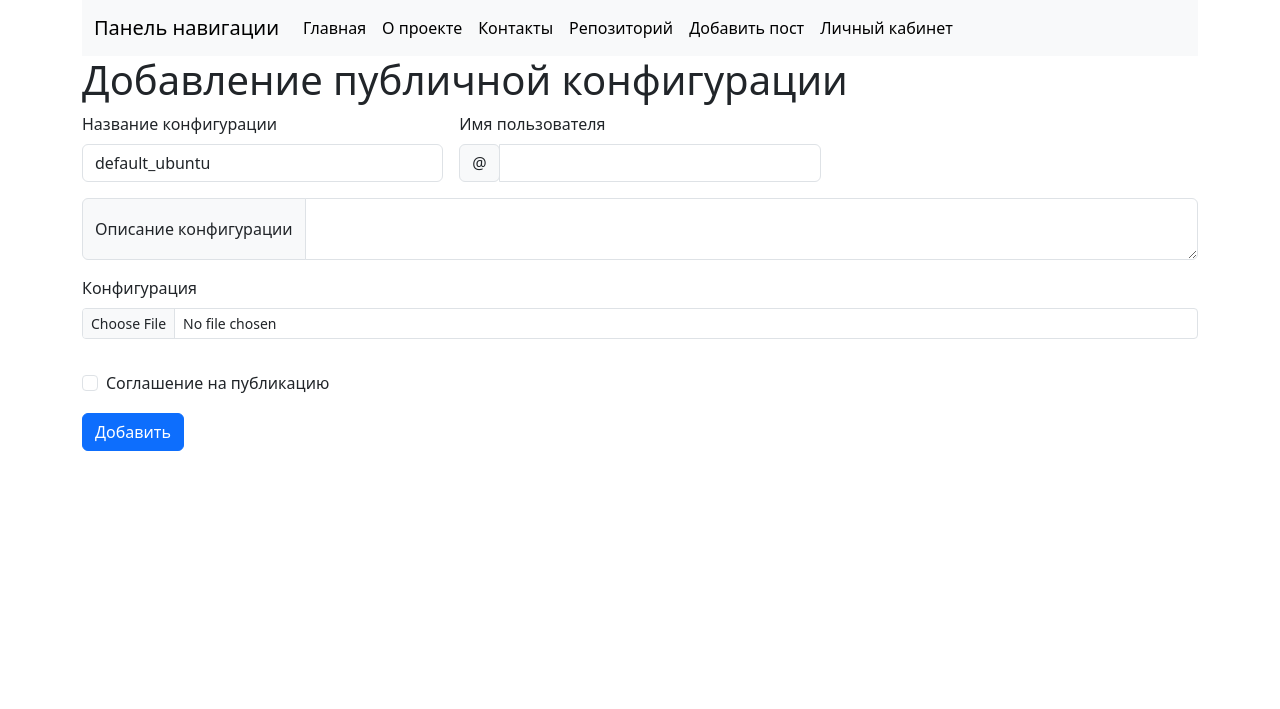
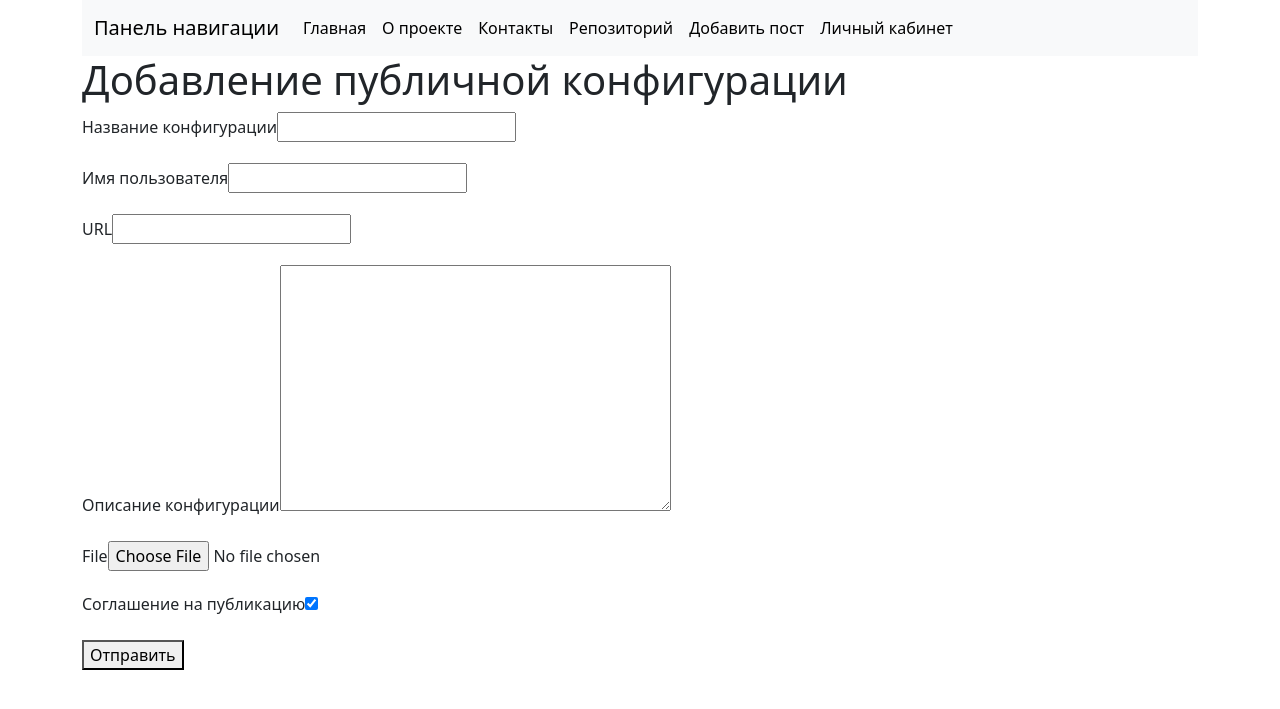
Before and after one commit to rdborisov/VMConfigKeeper, a Django app: page /addpost/ in a window 1280 px wide. Shown: the top 709 px of the page. Run offline with Django 5.2, Linux system fonts and the light colour scheme.

Commit message:
test files upload

```diff
--- a/VMConfigKeeper/myprojectenv/myproject/settings.py
+++ b/VMConfigKeeper/myprojectenv/myproject/settings.py
@@ -124,3 +124,5 @@ STATIC_ROOT = os.path.join(BASE_DIR, 'static')
 # https://docs.djangoproject.com/en/5.0/ref/settings/#default-auto-field
 
 DEFAULT_AUTO_FIELD = 'django.db.models.BigAutoField'
+
+MEDIA_ROOT = '/disk/hdd_1/Rep_VM'
--- a/VMConfigKeeper/myprojectenv/myproject/templates/temp_cpu/addpost.html
+++ b/VMConfigKeeper/myprojectenv/myproject/templates/temp_cpu/addpost.html
@@ -3,42 +3,15 @@
 {% block content %}
 
 <h1>{{ title_name }}</h1>
-    <form class="row g-3 needs-validation" novalidate action="" method="POST">
-        {% csrf_token %}
-        <div class="col-md-4">
-          <label for="validationCustom01" class="form-label">Название конфигурации</label>
-          <input type="text" class="form-control" id="validationCustom01" value="default_ubuntu" required name="field_title">
-        </div>
-        <div class="col-md-4">
-          <label for="validationCustomUsername" class="form-label">Имя пользователя</label>
-          <div class="input-group has-validation">
-            <span class="input-group-text" id="inputGroupPrepend">@</span>
-            <input type="text" class="form-control" id="validationCustomUsername" aria-describedby="inputGroupPrepend" required name="field_user">
-          </div>
-        </div>
-        <div class="input-group">
-            <span class="input-group-text">Описание конфигурации</span>
-            <textarea class="form-control" aria-label="Описание конфигурации" name="field_text"></textarea>
-          </div>
-        <div class="mb-3">
-            <label for="formFileSm" class="form-label">Конфигурация</label>
-            <input class="form-control form-control-sm" id="formFileSm" type="file" name="field_file">
-          </div>
-        <div class="col-12">
-          <div class="form-check">
-            <input class="form-check-input" type="checkbox" value="" id="invalidCheck" required name="field_check>
-            <label class="form-check-label" for="invalidCheck">
-              Соглашение на публикацию
-            </label>
-            <div class="invalid-feedback">
-              Вы должны принять перед отправкой.
-            </div>
-          </div>
-        </div>
-        <div class="col-12">
-          <button class="btn btn-primary" type="submit">Добавить</button>
-        </div>
-      </form>
+  <form action="" method="post" enctype="multipart/form-data">
+    {% csrf_token %}
+    <div class="form-error">{{ form.non_field_errors }}</div>
+    {% for f in form %}
+    <p><label class="form-label" for="{{ f.id_for_label }}">{{ f.label }}</label>{{ f }}</p>
+    <div class="form-error">{{ f.errors }}</div>
+    {% endfor %}
+    <p><button type="submit">Отправить</button></p>
+  </form>
 
 
 {% endblock %}
--- a/VMConfigKeeper/myprojectenv/temp_cpu/forms.py
+++ b/VMConfigKeeper/myprojectenv/temp_cpu/forms.py
@@ -1,12 +1,25 @@
 from django import forms
-
+from .models import vmconfig
 class LoginForm(forms.Form):
     username = forms.CharField()
     password = forms.CharField(widget=forms.PasswordInput)
 
-class AddPostForm(forms.Form):
-    title = forms.CharField(max_length=255)
-    public_user = forms.CharField(max_length=255)
-    content = forms.CharField(widget=forms.Textarea())
-    file = forms.FileField()
-    is_published = forms.BooleanField()
+class AddPostForm(forms.ModelForm):
+
+
+    class Meta:
+        model = vmconfig
+        fields = ['title', 'public_user', 'slug', 'content', 'file' ,'is_published']
+
+        wigets = {
+            'title': forms.TextInput(attrs={'class': 'form-control'}),
+        }
+        labels = {
+            'title': "Название конфигурации",
+            'public_user': 'Имя пользователя',
+            'slug': 'URL',
+            'content': 'Описание конфигурации',
+            'is_published': 'Соглашение на публикацию'
+        }
+
+   #file = models.FileField(null=True)
--- a/VMConfigKeeper/myprojectenv/temp_cpu/models.py
+++ b/VMConfigKeeper/myprojectenv/temp_cpu/models.py
@@ -4,11 +4,14 @@ from django.urls import reverse
 
 class vmconfig(models.Model):
     title = models.CharField(max_length=50)
+    public_user = models.CharField(max_length=255, null=True)
     slug = models.SlugField(max_length=50, unique=True, db_index=True)
-    content = models.TextField(blank=True)
+    content = models.TextField(blank=True, null=True)
     time_create = models.DateTimeField(auto_now_add=True)
     time_update = models.DateTimeField(auto_now=True)
+    file = models.FileField(null=True, upload_to='uploads_model')
     is_published = models.BooleanField(default=True)
+
 
     def __str__(self):
         return self.title
--- a/VMConfigKeeper/myprojectenv/temp_cpu/myjson.json
+++ b/VMConfigKeeper/myprojectenv/temp_cpu/myjson.json
@@ -1,4 +1,4 @@
-{"CPU_temp" : "+31.7°C",
- "GPU_temp" : "+31.7°C",
- "uptime" : " 22:24:01 up 6 days, 14:05,  1 user,  load average: 1.00, 1.00, 1.00"
+{"CPU_temp" : "+33.3°C",
+ "GPU_temp" : "+32.2°C",
+ "uptime" : " 08:55:01 up 11 days, 36 min,  0 users,  load average: 1.08, 1.04, 1.01"
 }
--- a/VMConfigKeeper/myprojectenv/temp_cpu/views.py
+++ b/VMConfigKeeper/myprojectenv/temp_cpu/views.py
@@ -5,7 +5,7 @@ from django.template.loader import render_to_string
 from django.template.defaultfilters import slugify
 import json
 from django.template.response import TemplateResponse
-
+from .forms import AddPostForm
 from .models import vmconfig
 
 
@@ -61,11 +61,28 @@ def login(request):
 
     return render(request, "temp_cpu/login.html", data)
 
+def uploads(file):
+    with open(f"uploads/{file.name}", "wb+") as destination:
+        for chunk in file.chunks():
+            destination.write(chunk)
+
+
+
 def addpost(request):
+    if request.method == 'POST':
+        form = AddPostForm(request.POST)
+       #uploads(request.FILES['file_upload'])
+        if form.is_valid():
+
+            form.save()
+            return redirect('home')
+    else:
+        form = AddPostForm()
 
     data = {'title': "addpost",
             'title_name': "Добавление публичной конфигурации",
-            'menu' : menu
+            'menu' : menu,
+            'form' : form
             }
 
     return render(request, "temp_cpu/addpost.html", data)
```
Also changed, not shown: VMConfigKeeper/myprojectenv/temp_cpu/migrations/0004_vmconfig_file_vmconfig_public_user_and_more.py (added), VMConfigKeeper/myprojectenv/temp_cpu/migrations/0005_alter_vmconfig_file.py (added), VMConfigKeeper/myprojectenv/temp_cpu/migrations/0006_alter_vmconfig_file.py (added), VMConfigKeeper/myprojectenv/uploads/fiel.txt (added).
